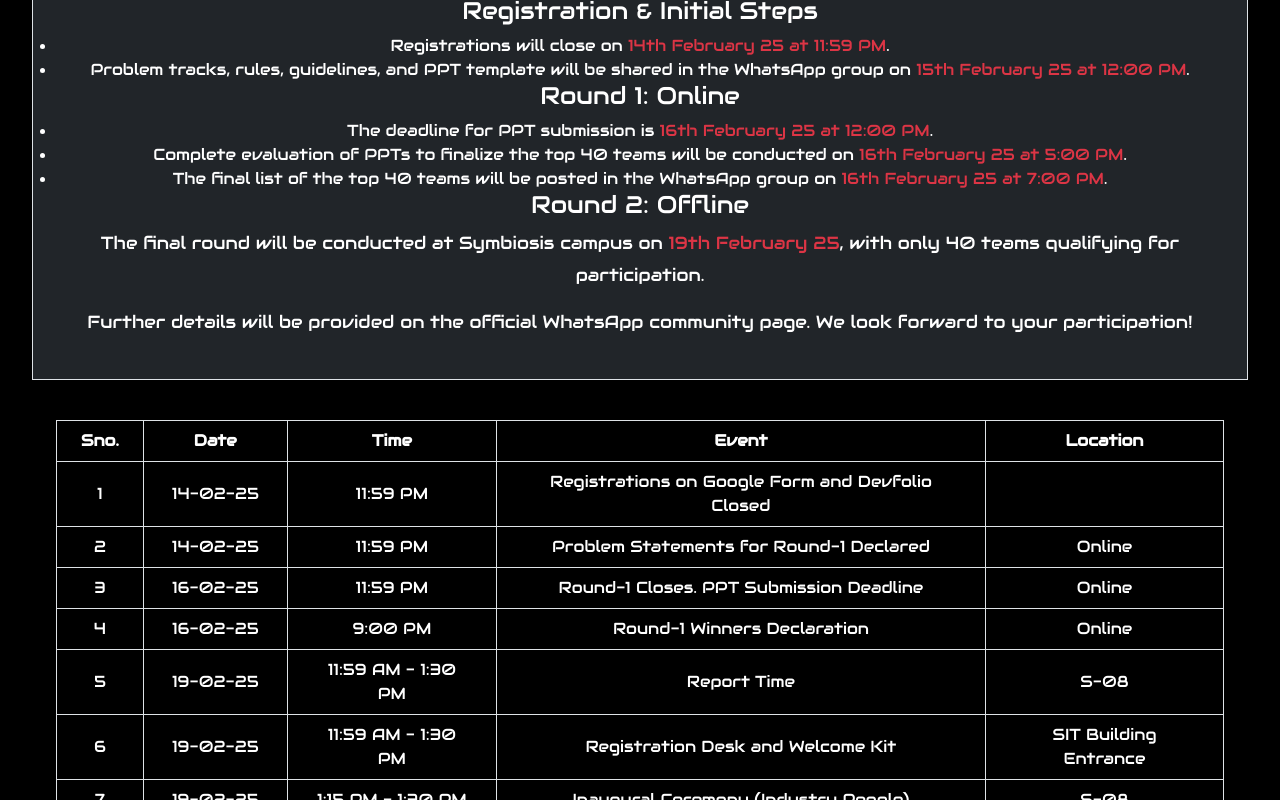
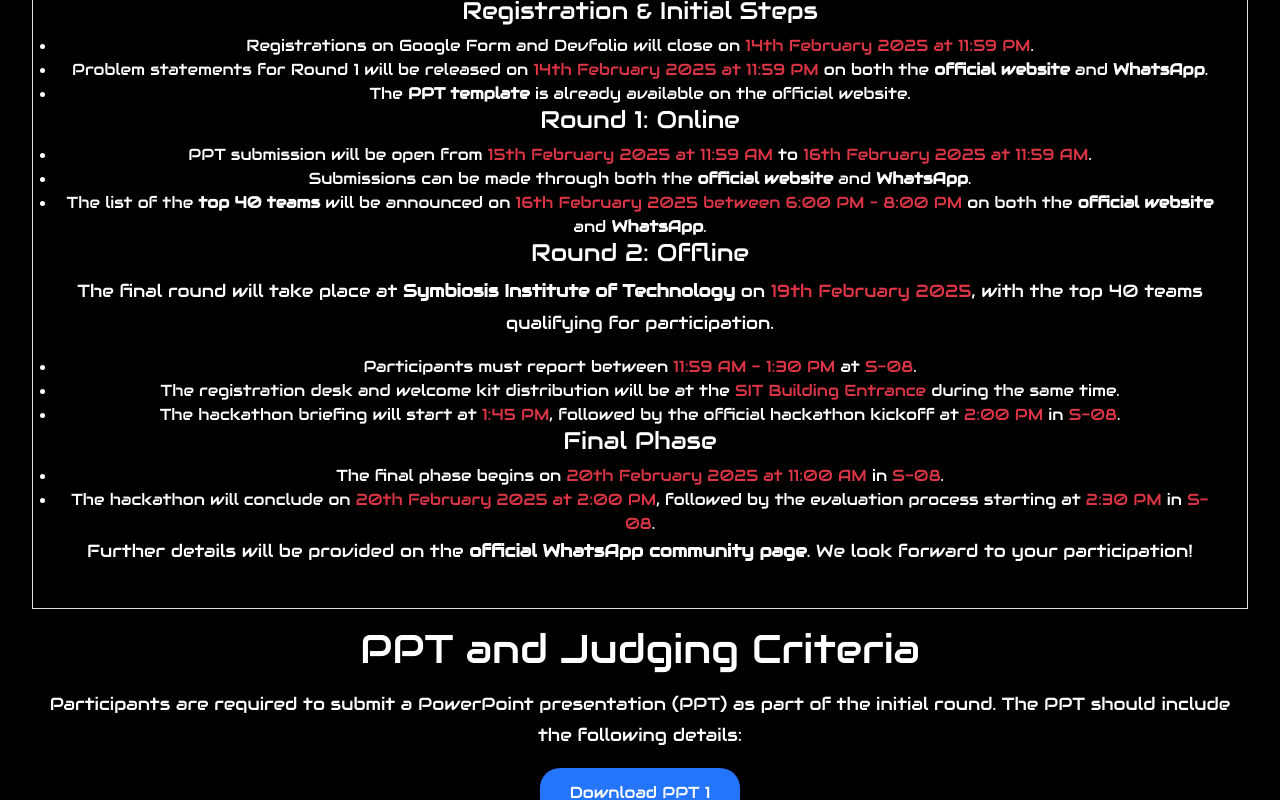
Before and after one commit to Ro706/Enthusia, a React (Create React App) app: page /SITNovate in a window 1280 px wide. Shown: the part 1660-2460 px from the top of the page. Built offline with nearby package versions, Linux system fonts and the light colour scheme.

Commit message:
update important notice

```diff
--- a/src/component/SITNovate.js
+++ b/src/component/SITNovate.js
@@ -6,13 +6,13 @@ function SITNovate() {
   const schedule = [
     { id: 1, date: '14-02-25', time: '11:59 PM', event: 'Registrations on Google Form and Devfolio Closed', location: ' ' },
     { id: 2, date: '14-02-25', time: '11:59 PM', event: 'Problem Statements for Round-1 Declared', location: 'Online' },
-    { id: 3, date: '16-02-25', time: '11:59 PM', event: 'Round-1 Closes. PPT Submission Deadline', location: 'Online' },
-    { id: 4, date: '16-02-25', time: '9:00 PM', event: 'Round-1 Winners Declaration', location: 'Online' },
-    { id: 5, date: '19-02-25', time: '11:59 AM - 1:30 PM', event: 'Report Time', location: 'S-08' },
-    { id: 6, date: '19-02-25', time: '11:59 AM - 1:30 PM', event: 'Registration Desk and Welcome Kit', location: 'SIT Building Entrance' },
-    { id: 7, date: '19-02-25', time: '1:15 PM - 1:30 PM', event: 'Inaugural Ceremony (Industry People)', location: 'S-08' },
-    { id: 8, date: '19-02-25', time: '1:45 PM', event: 'Hackathon Briefing', location: 'S-08' },
-    { id: 9, date: '19-02-25', time: '2:00 PM', event: 'Hackathon Start', location: 'S-08' },
+    { id: 3, date: '15-02-25', time: '11:59 PM', event: 'Round-1 Closes. PPT Submission Deadline', location: 'Online' },
+    { id: 4, date: '16-02-25', time: '08:00 PM', event: 'Round-1 Winners Declaration', location: 'Online' },
+    { id: 5, date: '19-02-25', time: '11:59 AM - 01:30 PM', event: 'Report Time', location: 'S-08' },
+    { id: 6, date: '19-02-25', time: '11:59 AM - 01:30 PM', event: 'Registration Desk and Welcome Kit', location: 'SIT Building Entrance' },
+    { id: 7, date: '19-02-25', time: '01:15 PM - 01:30 PM', event: 'Inaugural Ceremony (Industry People)', location: 'S-08' },
+    { id: 8, date: '19-02-25', time: '01:45 PM', event: 'Hackathon Briefing', location: 'S-08' },
+    { id: 9, date: '19-02-25', time: '02:00 PM', event: 'Hackathon Start', location: 'S-08' },
     { id: 10, date: '20-02-25', time: '11:00 AM', event: 'Final Phase Begins', location: 'S-08' },
     { id: 11, date: '20-02-25', time: '02:00 PM', event: 'Hackathon Ends', location: 'S-08' },
     { id: 12, date: '20-02-25', time: '02:30 PM', event: 'Evaluation Start', location: 'S-08' },
@@ -72,24 +72,35 @@ function SITNovate() {
         <button className="Register" onClick={() => window.open("https://sit-novate.devfolio.co/", "_blank")}>
           Register Now
         </button>
-        <ul className="pt-4 text-left text-lg bg-dark border border-gray-300 rounded-lg p-4 shadow-md">
-          <h2>Important Notice:</h2>
+        <ul className="pt-4 text-left text-lg  border border-gray-300 rounded-lg p-4 shadow-md">
+  <h2>Important Notice:</h2>
 
-          <h4>Registration & Initial Steps</h4>
-          <li>Registrations will close on <span className='text-danger'>14th February 25 at 11:59 PM</span>.</li>
-          <li>Problem tracks, rules, guidelines, and PPT template will be shared in the WhatsApp group on <span className='text-danger'>15th February 25 at 12:00 PM</span>.</li>
-          <h4>Round 1: Online</h4>
-          <li>The deadline for PPT submission is <span className='text-danger'>16th February 25 at 12:00 PM</span>.</li>
-          <li>Complete evaluation of PPTs to finalize the top 40 teams will be conducted on <span className='text-danger'>16th February 25 at 5:00 PM</span>.</li>
-          <li>The final list of the top 40 teams will be posted in the WhatsApp group on <span className='text-danger'>16th February 25 at 7:00 PM</span>.</li>
+  <h4>Registration & Initial Steps</h4>
+  <li>Registrations on Google Form and Devfolio will close on <span className='text-danger'>14th February 2025 at 11:59 PM</span>.</li>
+  <li>Problem statements for Round 1 will be released on <span className='text-danger'>14th February 2025 at 11:59 PM</span> on both the <b>official website</b> and <b>WhatsApp</b>.</li>
+  <li>The <b>PPT template</b> is already available on the official website.</li>
 
-          <h4>Round 2: Offline</h4>
-          <p>The final round will be conducted at Symbiosis campus on <span className='text-danger'>19th February 25</span>, with only 40 teams qualifying for participation.</p>
-          <p>Further details will be provided on the official WhatsApp community page. We look forward to your participation!</p>
-        </ul>
+  <h4>Round 1: Online</h4>
+  <li>PPT submission will be open from <span className='text-danger'>15th February 2025 at 11:59 AM</span> to <span className='text-danger'>16th February 2025 at 11:59 AM</span>.</li>
+  <li>Submissions can be made through both the <b>official website</b> and <b>WhatsApp</b>.</li>
+  <li>The list of the <b>top 40 teams</b> will be announced on <span className='text-danger'>16th February 2025 between 6:00 PM – 8:00 PM</span> on both the <b>official website</b> and <b>WhatsApp</b>.</li>
+
+  <h4>Round 2: Offline</h4>
+  <p>The final round will take place at <b>Symbiosis Institute of Technology</b> on <span className='text-danger'>19th February 2025</span>, with the top 40 teams qualifying for participation.</p>
+  <li>Participants must report between <span className='text-danger'>11:59 AM - 1:30 PM</span> at <span className='text-danger'>S-08</span>.</li>
+  <li>The registration desk and welcome kit distribution will be at the <span className='text-danger'>SIT Building Entrance</span> during the same time.</li>
+  <li>The hackathon briefing will start at <span className='text-danger'>1:45 PM</span>, followed by the official hackathon kickoff at <span className='text-danger'>2:00 PM</span> in <span className='text-danger'>S-08</span>.</li>
+
+  <h4>Final Phase</h4>
+  <li>The final phase begins on <span className='text-danger'>20th February 2025 at 11:00 AM</span> in <span className='text-danger'>S-08</span>.</li>
+  <li>The hackathon will conclude on <span className='text-danger'>20th February 2025 at 2:00 PM</span>, followed by the evaluation process starting at <span className='text-danger'>2:30 PM</span> in <span className='text-danger'>S-08</span>.</li>
+
+  <p>Further details will be provided on the <b>official WhatsApp community page</b>. We look forward to your participation!</p>
+</ul>
+
         {/* Table */}
 
-        <div className="overflow-x-auto p-4">
+        {/* <div className="overflow-x-auto p-4">
       <table className="min-w-full border border-gray-300 text-left text-sm text-gray-600">
         <thead>
           <tr className="bg-gray-100 text-gray-900">
@@ -112,7 +123,7 @@ function SITNovate() {
           ))}
         </tbody>
       </table>
-    </div>
+    </div> */}
 
     {/* PPT and Judging Criteria  */}
 <div className="ppt-judging">
```
